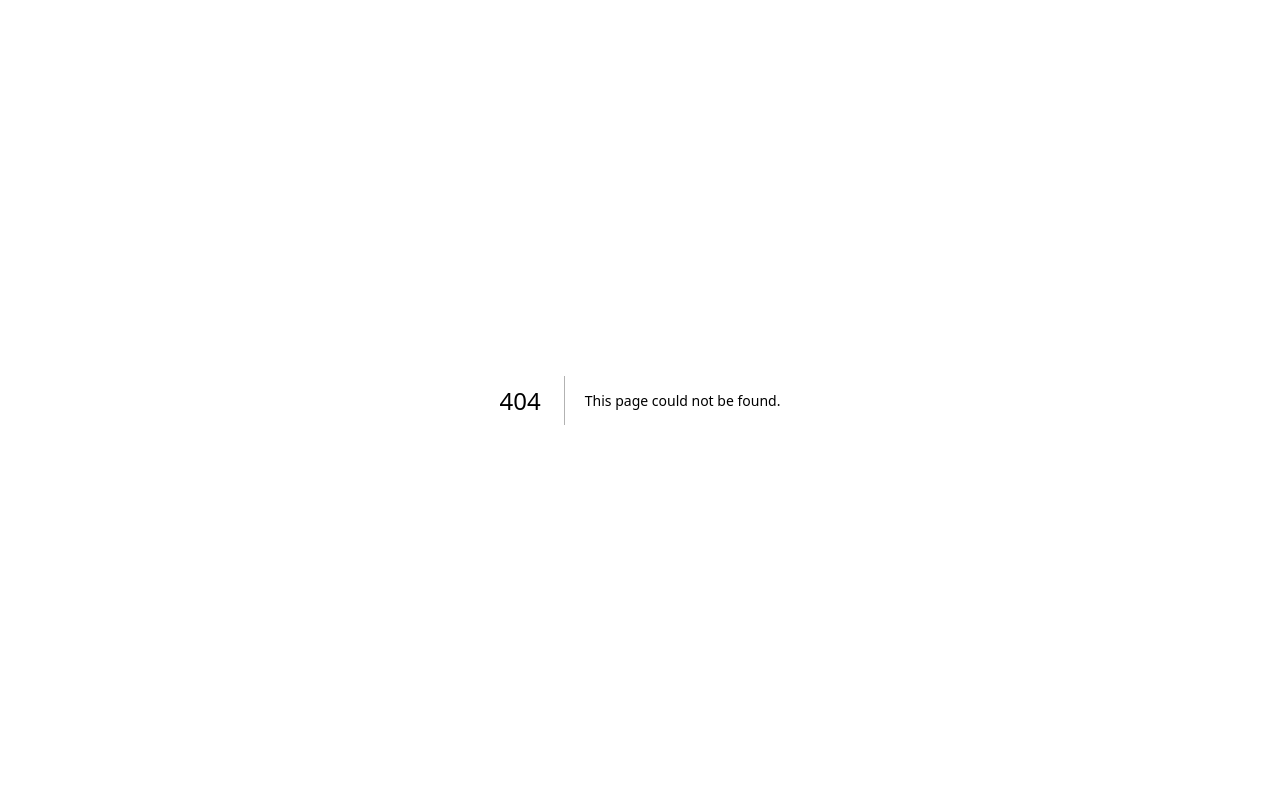
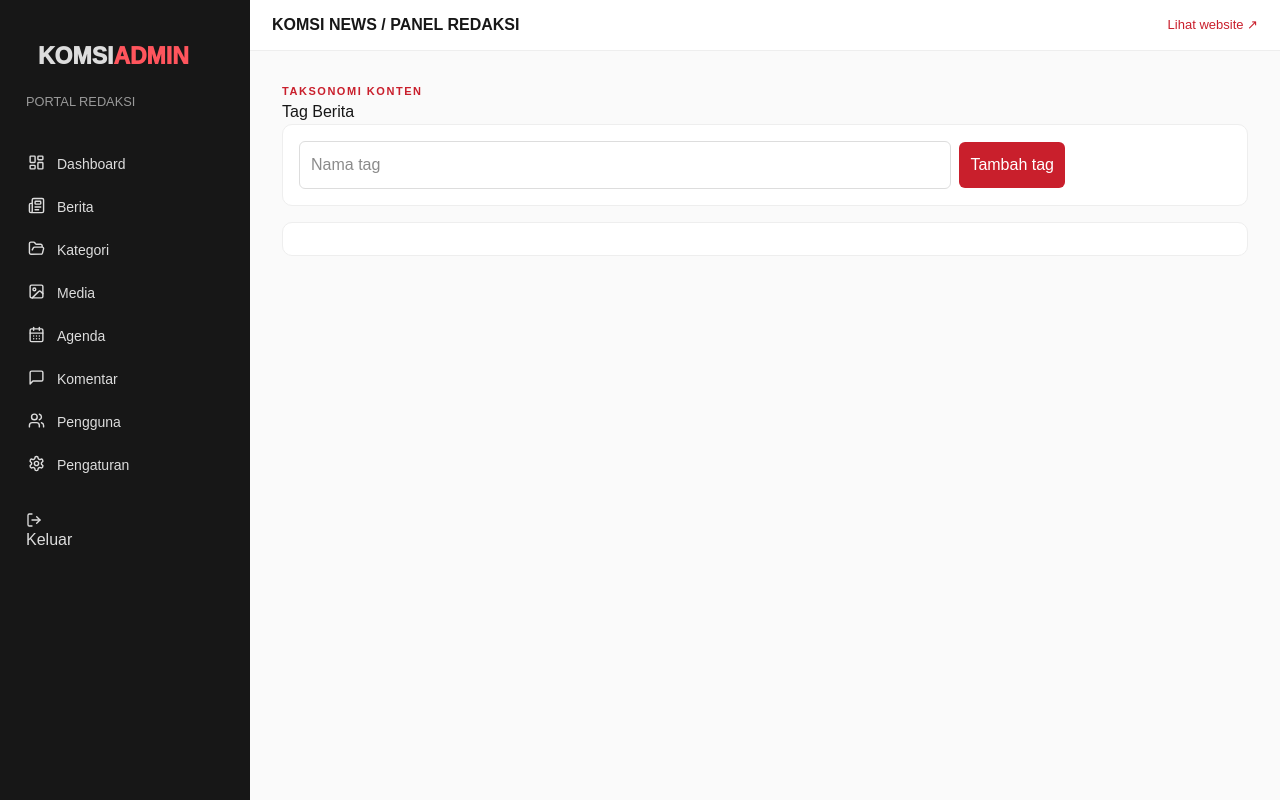
Before and after one commit to secondvanza/BERITA-KOMSI, a Next.js app: page /admin/tag in a window 1280 px wide. Before the commit this address had no page. Built offline with nearby package versions, Linux system fonts and the light colour scheme; no server answers; the database is empty.

Commit message:
Add advanced editorial tools: src/app/admin/tag/page.tsx

```diff
--- /dev/null
+++ b/src/app/admin/tag/page.tsx
@@ -0,0 +1,2 @@
+'use client';import {useEffect,useState} from 'react';import {supabase} from '@/lib/supabase';const slugify=(s:string)=>s.toLowerCase().trim().replace(/[^a-z0-9]+/g,'-').replace(/(^-|-$)/g,'');export default function Tags(){const[rows,setRows]=useState<any[]>([]);const[name,setName]=useState('');const[msg,setMsg]=useState('');async function load(){const{data}=await supabase!.from('tags').select('*').order('name');setRows(data||[])}useEffect(()=>{load()},[]);async function add(e:React.FormEvent){e.preventDefault();const{error}=await supabase!.from('tags').insert({name,slug:slugify(name)});setMsg(error?.message||'Tag ditambahkan.');if(!error)setName('');load()}async function del(id:string){if(confirm('Hapus tag?')){await supabase!.from('tags').delete().eq('id',id);load()}}return <><div className="eyebrow">Taksonomi konten</div><h1>Tag Berita</h1><form onSubmit={add} style={panel}><input required value={name} onChange={e=>setName(e.target.value)} placeholder="Nama tag" style={field}/><button style={primary}>Tambah tag</button>{msg&&<p>{msg}</p>}</form><div style={{...panel,marginTop:16}}>{rows.map(t=><div key={t.id} style={{display:'flex',justifyContent:'space-between',padding:10,borderBottom:'1px solid #eee'}}><span>{t.name} <small className="muted">/{t.slug}</small></span><button onClick={()=>del(t.id)}>Hapus</button></div>)}</div></>}
+const panel:React.CSSProperties={background:'white',border:'1px solid #eee',borderRadius:10,padding:16};const field:React.CSSProperties={padding:11,border:'1px solid #ddd',borderRadius:6,width:'70%',marginRight:8};const primary:React.CSSProperties={background:'#c91f2c',color:'white',border:0,padding:11,borderRadius:6};
```
